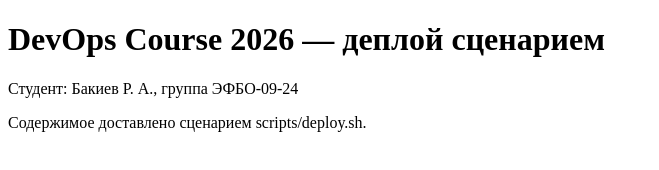
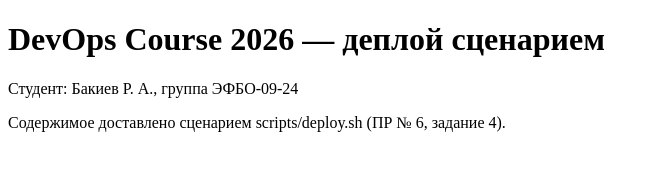
Before and after one commit to dzanovdzan8-svg/devops-course-2026, a plain HTML site: page site/index.html in a window 1280 px wide. Shown: the whole page, without its empty margins (0-659 px from the left). Drawn offline with Linux system fonts and the light colour scheme.

Commit message:
feat: update site text

```diff
--- a/site/index.html
+++ b/site/index.html
@@ -4,6 +4,6 @@
 <body>
   <h1>DevOps Course 2026 — деплой сценарием</h1>
   <p>Студент: Бакиев Р. А., группа ЭФБО-09-24</p>
-  <p>Содержимое доставлено сценарием scripts/deploy.sh.</p>
+  <p>Содержимое доставлено сценарием scripts/deploy.sh (ПР № 6, задание 4).</p>
 </body>
 </html>
```
